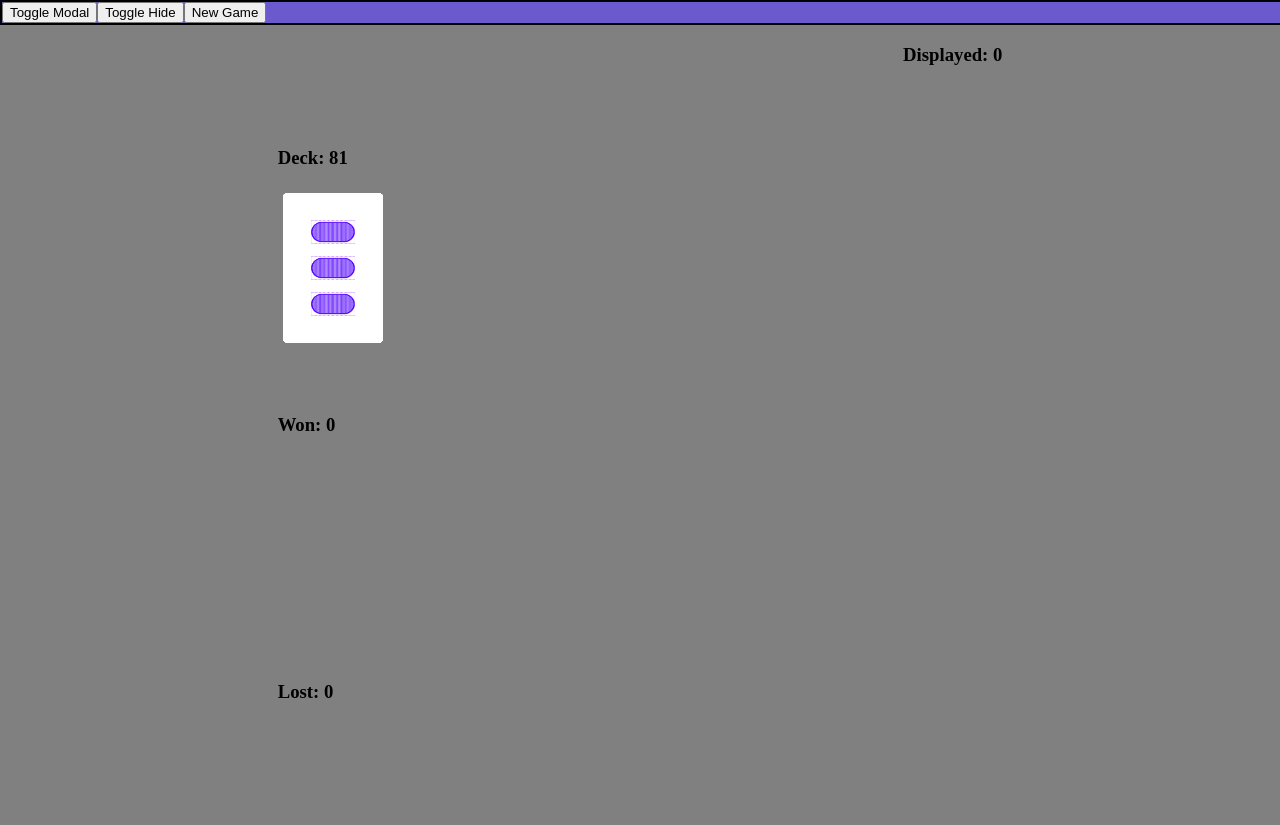
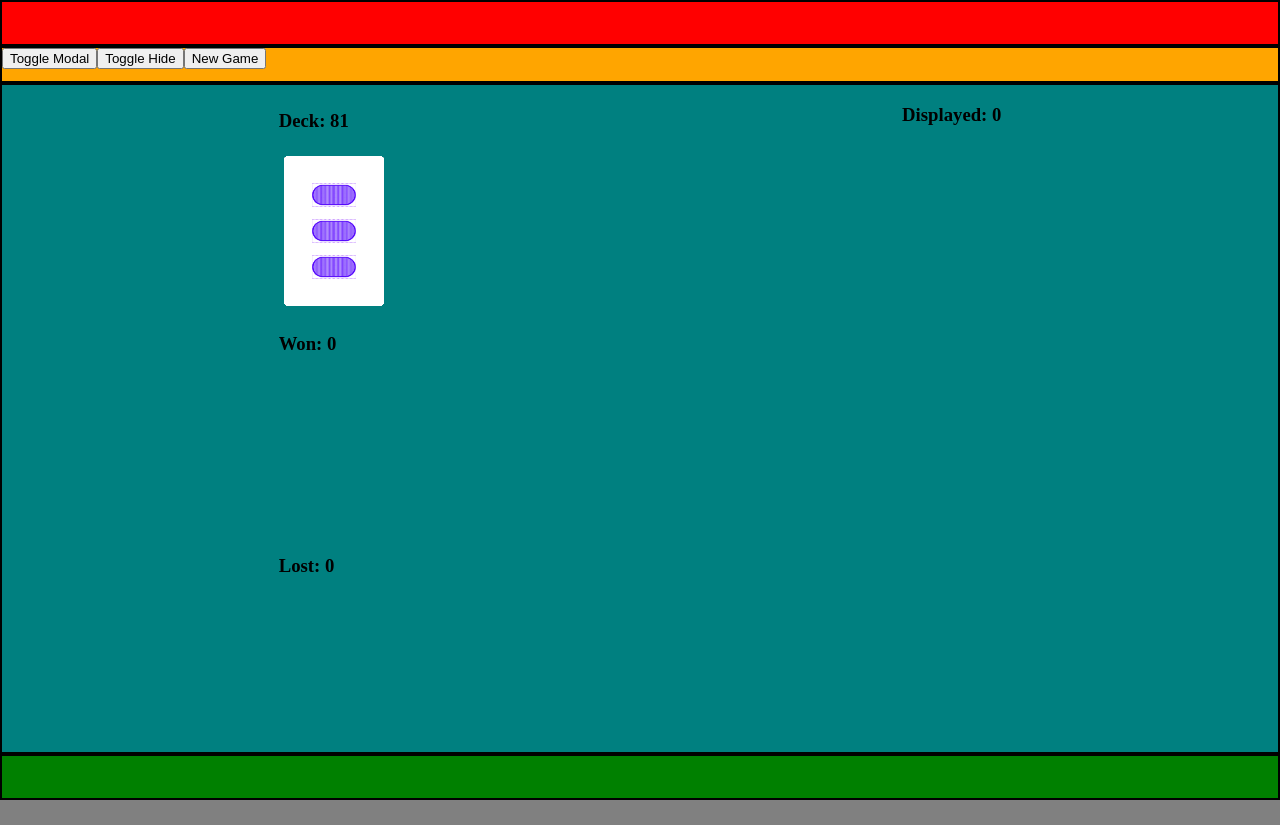
Before and after one commit to cylfox/trio-game, an Angular app in the folder legacy/set-offline-trainer/: page / in a window 1280 px wide. After the commit the page ends 800 px from the top, so only its background shows below. Built offline with nearby package versions, Linux system fonts and the light colour scheme.

Commit message:
Corregidos estilos

```diff
--- a/legacy/set-offline-trainer/src/app/app.component.html
+++ b/legacy/set-offline-trainer/src/app/app.component.html
@@ -1,15 +1,11 @@
-<header>
-  <nav class="menu">
+<div class="wrapper">
+  <header></header>
+  <nav>
     <button (click)="toggleModal()">Toggle Modal</button>
     <button (click)="toggleHide()">Toggle Hide</button>
     <button (click)="newGame()">New Game</button>
   </nav>
-</header>
-<main class="wrapper">
-  <app-modal *ngIf="visibleModal" (onClose)="toggleModal()" [@fadeInOut]>
-    <p>This is a modal pararagraph.</p>
-  </app-modal>
-
+  <main>
     <div class="game">
       <div class="sideboard">
         <div>
@@ -59,3 +55,8 @@
     </div>
   </main>
   <footer></footer>
+  <!-- Modales -->
+  <app-modal *ngIf="visibleModal" (onClose)="toggleModal()" [@fadeInOut]>
+    <p>This is a modal pararagraph.</p>
+  </app-modal>
+</div>
--- a/legacy/set-offline-trainer/src/app/app.component.scss
+++ b/legacy/set-offline-trainer/src/app/app.component.scss
@@ -1,21 +1,42 @@
 .wrapper {
+  display: flex;
+  flex-direction: column;
+  justify-content: space-between;
   height: 100%;
-  width: 100%;
-  margin: 0;
 }
 
 header {
-
+  background-color: red;
+  border: 2px black solid;
+  height: 50px;
 }
 
-.menu {
-  display: flex;
-  justify-content: left;
-  // padding: 10px;
-  width: 100%;
+nav {
+  background-color: orange;
   border: 2px black solid;
-  background-color: slateblue;
+  height: 40px;
 }
+
+main {
+  background-color: teal;
+  border: 2px black solid;
+  height: 100%;
+}
+
+footer {
+  background-color: green;
+  border: 2px black solid;
+  height: 50px;
+}
+
+// .menu {
+//   display: flex;
+//   justify-content: left;
+//   // padding: 10px;
+//   width: 100%;
+//   border: 2px black solid;
+//   background-color: slateblue;
+// }
 
 .game {
   height: 100%;
@@ -41,3 +62,9 @@ header {
 .deck-card {
   position: absolute;
 }
+
+.deck,
+.won,
+.lost {
+  height: 150px;
+}
```
Lines whose indentation alone changed are shown as unchanged.
